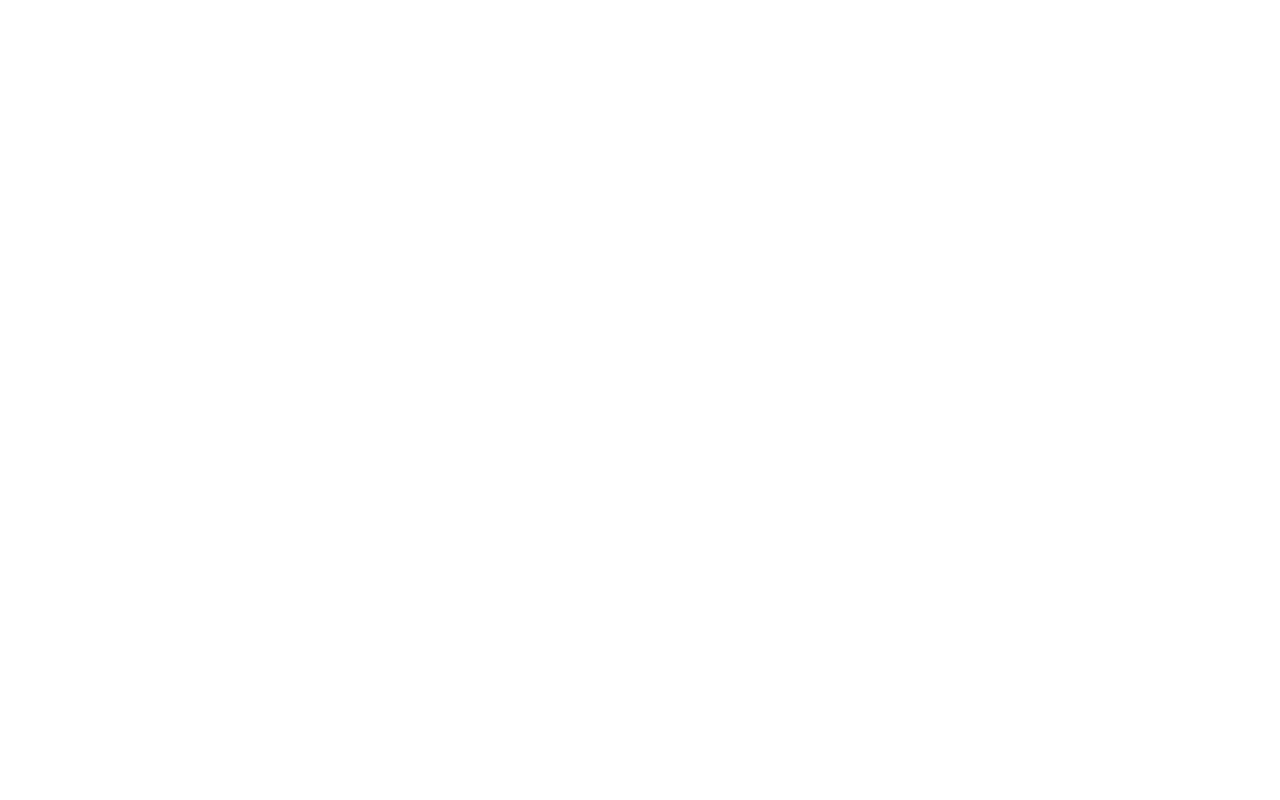
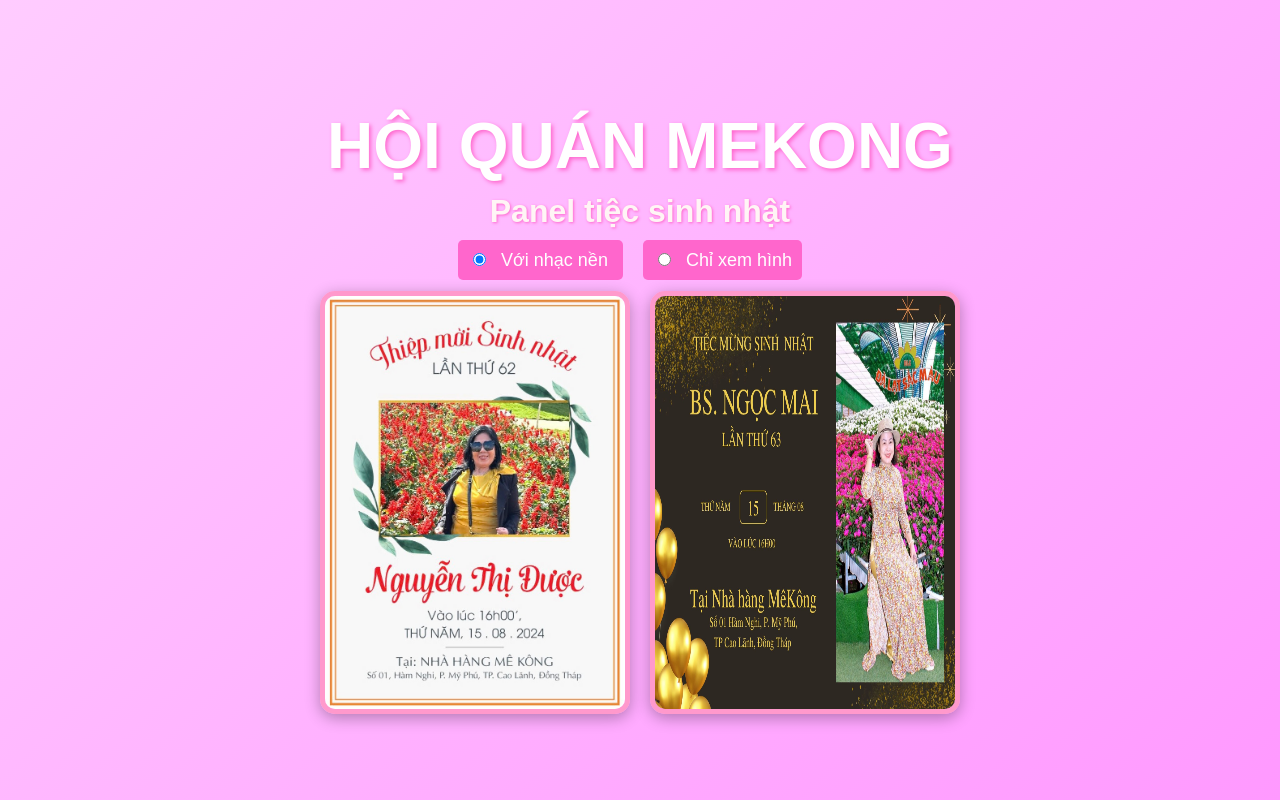
Before and after one commit to hoiquanmekong/sinhnhat, a plain HTML site: page index.html in a window 1280 px wide. Drawn offline with Linux system fonts and the light colour scheme.

Commit message:
Update index.html

```diff
--- a/index.html
+++ b/index.html
@@ -1,41 +1,162 @@
 <!DOCTYPE html>
-<html lang="vi">
+<html lang="en">
 <head>
     <meta charset="UTF-8">
     <meta name="viewport" content="width=device-width, initial-scale=1.0">
-    <title>HỘI QUÁN MEKONG</title>
+    <title>HỘI QUÁN MEKONG - Sinh Nhật</title>
     <style>
-        body, html {
+        body {
             margin: 0;
             padding: 0;
+            background: linear-gradient(135deg, #ffccff, #ff99ff);
+            font-family: 'Arial', sans-serif;
+            display: flex;
+            flex-direction: column;
+            align-items: center;
+            justify-content: center;
+            min-height: 100vh;
+            text-align: center;
+        }
+
+        h1 {
+            color: #ffffff;
+            font-size: 4rem;
+            margin-bottom: 10px;
+            text-shadow: 2px 2px 4px #ff66cc;
+        }
+
+        h2 {
+            color: #fff5f5;
+            font-size: 2rem;
+            margin-top: 0;
+            margin-bottom: 20px;
+            text-shadow: 1px 1px 3px #ff66cc;
+        }
+
+        .gallery {
+            display: flex;
+            gap: 20px;
+            margin-bottom: 20px;
+        }
+
+        .gallery img {
+            width: 300px;
+            height: auto;
+            border-radius: 15px;
+            cursor: pointer;
+            transition: transform 0.3s ease, box-shadow 0.3s ease;
+            box-shadow: 0 4px 15px rgba(0, 0, 0, 0.3);
+            border: 5px solid #ff99cc;
+        }
+
+        .gallery img:hover {
+            transform: scale(1.1);
+            box-shadow: 0 8px 25px rgba(0, 0, 0, 0.5);
+        }
+
+        .full-screen {
+            position: fixed;
+            top: 0;
+            left: 0;
+            width: 100%;
             height: 100%;
+            background-color: rgba(0, 0, 0, 0.8); /* Nền đen với độ trong suốt */
             display: flex;
             justify-content: center;
             align-items: center;
-            overflow: hidden;
+            z-index: 1000;
+            display: none;
         }
-        .container {
-            display: flex;
-            width: 100%;
-            height: 100%;
+
+        .full-screen img {
+            max-width: 100%;
+            max-height: 100%;
+            object-fit: contain; /* Đảm bảo ảnh không bị cắt */
         }
-        .image {
-            width: 50%;
-            height: 100%;
-            background-size: cover;
-            background-position: center;
+
+        .options {
+            margin-bottom: 20px;
+        }
+
+        .options label {
+            margin-right: 20px;
+            font-size: 18px;
+            color: #ffffff;
+            background-color: #ff66cc;
+            padding: 10px;
+            border-radius: 5px;
+            cursor: pointer;
+            transition: background-color 0.3s ease;
+        }
+
+        .options input {
+            margin-right: 10px;
+        }
+
+        .options label:hover {
+            background-color: #ff3399;
         }
     </style>
+    <script>
+        let playMusic = true;
+
+        function setPlayMusic(value) {
+            playMusic = value;
+        }
+
+        function showFullScreen(src, audioSrc) {
+            const fullScreenDiv = document.getElementById('full-screen');
+            fullScreenDiv.style.display = 'flex';
+            fullScreenDiv.querySelector('img').src = src;
+
+            // Chỉ phát nhạc nếu tùy chọn "Với nhạc nền" được chọn
+            if (playMusic && audioSrc) {
+                const audioPlayer = document.getElementById('audio-player');
+                audioPlayer.src = audioSrc;
+                audioPlayer.play();
+            }
+        }
+
+        function closeFullScreen() {
+            const fullScreenDiv = document.getElementById('full-screen');
+            fullScreenDiv.style.display = 'none';
+
+            // Dừng nhạc khi đóng hình ảnh
+            const audioPlayer = document.getElementById('audio-player');
+            audioPlayer.pause();
+            audioPlayer.currentTime = 0; // Đặt lại thời gian phát về đầu
+        }
+    </script>
 </head>
 <body>
-    <div class="container">
-        <div class="image" id="image1"></div>
-        <div class="image" id="image2"></div>
+    <h1>HỘI QUÁN MEKONG</h1>
+    <h2>Panel tiệc sinh nhật</h2>
+
+    <div class="options">
+        <label>
+            <input type="radio" name="viewMode" value="withMusic" checked onclick="setPlayMusic(true)">
+            Với nhạc nền
+        </label>
+        <label>
+            <input type="radio" name="viewMode" value="withoutMusic" onclick="setPlayMusic(false)">
+            Chỉ xem hình
+        </label>
     </div>
 
-    <script>
-        document.getElementById('image1').style.backgroundImage = "url('image1.jpg')";
-        document.getElementById('image2').style.backgroundImage = "url('image2.jpg')";
-    </script>
+    <div class="gallery">
+        <img src="image1.jpg" alt="Image 1" onclick="showFullScreen(this.src, 'audio1.mp3')">
+        <img src="image2.jpg" alt="Image 2" onclick="showFullScreen(this.src, 'audio2.mp3')">
+    </div>
+
+    <div id="full-screen" class="full-screen" onclick="closeFullScreen()">
+        <img src="" alt="Full Screen Image">
+    </div>
+
+    <!-- Phần tử audio để phát nhạc -->
+    <audio id="audio-player">
+        <source src="" type="audio/mp3">
+        Your browser does not support the audio element.
+    </audio>
+
 </body>
 </html>
```
